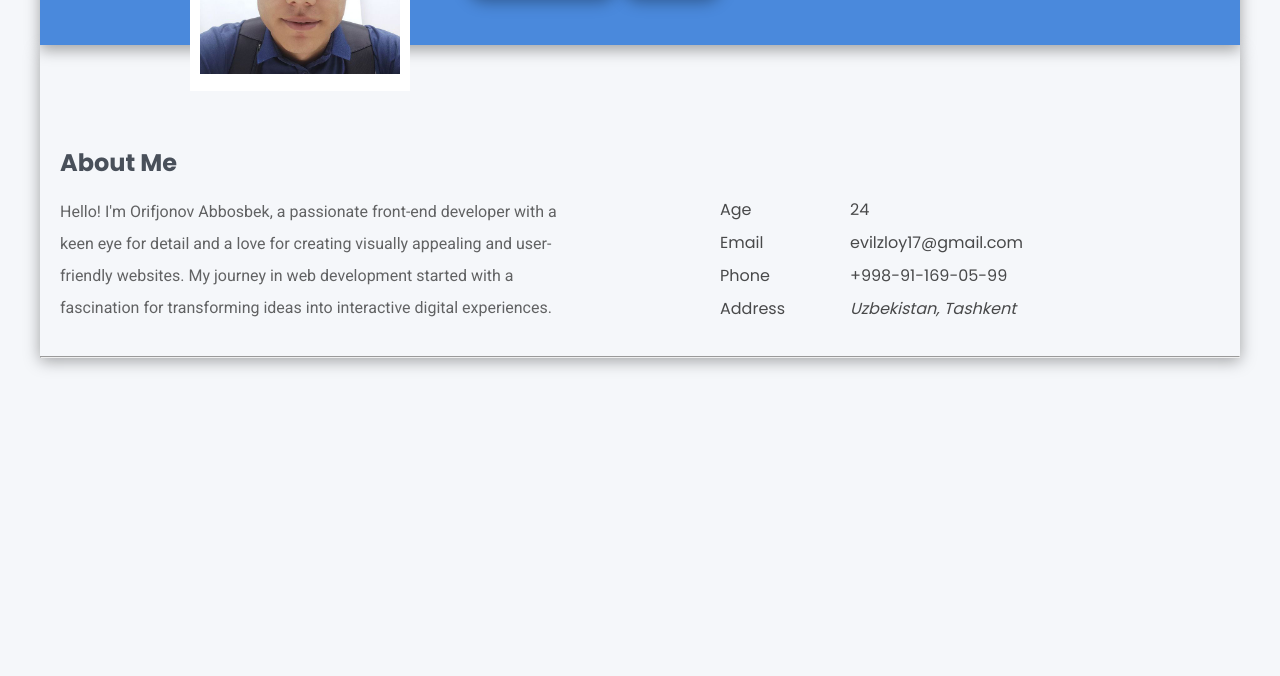
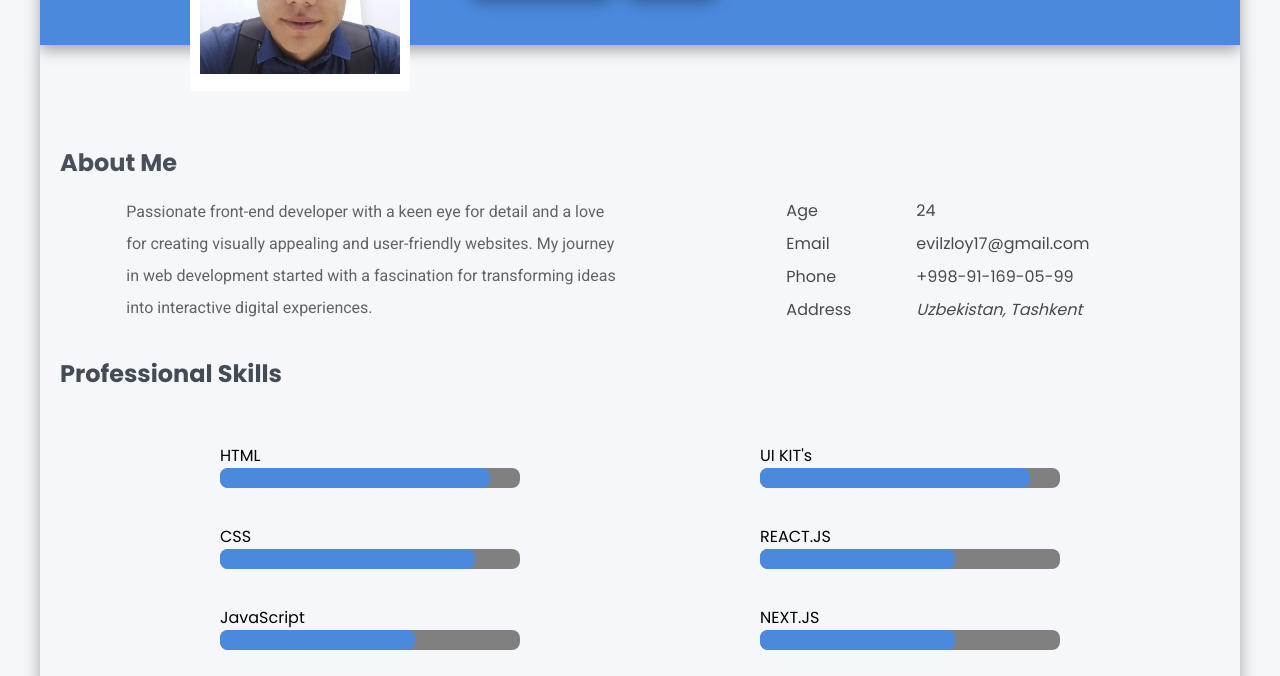
Before and after one commit to orifjonov-abbosbek/rsschool-cv, a plain HTML site: page index.html in a window 1280 px wide. Shown: the part 276-952 px from the top of the page. Before the commit the page ends 800 px from the top, so only its background shows below. Drawn offline with Linux system fonts and the light colour scheme.

Commit message:
added skills

```diff
--- a/index.css
+++ b/index.css
@@ -135,28 +135,33 @@ body {
 
 /****************** About section  *****************/
 
+.about {
+  border-bottom: none;
+}
 
 .about_wrapper {
   display: flex;
   align-items: center;
+  justify-content: center;
   column-gap: 10rem;
-  padding-top: 100px;
   padding-left: 20px;
   padding-right: 20px;
+
+  padding-bottom: 2rem;
+}
+
+.sss {
+  padding-top: 100px;
   box-shadow: rgba(0, 0, 0, 0.35) 0px 5px 15px;
-  padding-bottom: 2rem;
 }
 
 .about_me {
   color: #49505a;
+  margin-left: 20px;
   margin-bottom: 1rem;
-
 }
 
-
-
-
-.about_desc{
+.about_desc {
   width: 100%;
   font-family: "Roboto";
   max-width: 500px;
@@ -166,28 +171,72 @@ body {
   opacity: 0.6;
 }
 
-
-.contact_box{
-  margin-top: 3rem;
-}
-
-
-.contact_list{
+.contact_list {
   display: flex;
   flex-direction: column;
   row-gap: 0.5rem;
 }
 
-.contact_list_item{
+.contact_list_item {
   display: flex;
   column-gap: 5rem;
 }
 
-.argument{
+.argument {
   width: 50px;
   opacity: 0.7;
 }
 
-.value{
+.value {
   opacity: 0.7;
 }
+
+/******************** About section end   ******************/
+
+/******************** Skills section start  ***************/
+
+.skill{
+  padding-bottom: 5rem;
+}
+
+.skill_title {
+  color: #444b55;
+  margin-bottom: 2rem;
+  margin-left: 20px;
+}
+
+.skill_wrapper {
+  display: flex;
+  justify-content: center;
+  padding: 20px 20px;
+}
+
+.skill_box{
+  display: flex;
+  align-items: center;
+  column-gap: 15rem;
+}
+
+progress {
+  width: 300px;
+  height: 20px;
+  appearance: none;
+  border: none;
+  border-radius: 10px;
+  margin-bottom: 2rem;
+}
+
+progress::-webkit-progress-bar {
+  background-color: gray;
+  border-radius: 8px;
+}
+
+progress::-webkit-progress-value {
+  background-color: #4a89dc;
+  border-radius: 8px;
+}
+
+progress::-moz-progress-bar {
+  background-color: #4a89dc;
+  border-radius: 8px;
+}
--- a/index.html
+++ b/index.html
@@ -62,13 +62,19 @@
         </section>
 
 
+
+
+        <!-- About section  -->
+
         <section class="about">
             <div class="container">
+                <div class="sss">
+
+                    <h2 class="about_me">About Me</h2>
                     <div class="about_wrapper">
                         <div class="content">
-                        <h2 class="about_me">About Me</h2>
 
-                        <p class="about_desc">Hello! I'm Orifjonov Abbosbek, a passionate front-end developer with a
+                            <p class="about_desc">Passionate front-end developer with a
                                 keen eye for detail and a love
                                 for creating visually
                                 appealing and user-friendly websites. My journey in web development started with a
@@ -111,16 +117,53 @@
                             </ul>
                         </div>
                     </div>
-                <hr>
+
+
+
+                    <div class="skill">
+
+                        <h2 class="skill_title">Professional Skills</h2>
+                        <div class="skill_wrapper">
+                            <div class="skill">
+
+                                <div class="skill_box">
+                                    <div class="">
+                                        <p>HTML</p>
+                                        <progress class="progresss" id="progressBar" value="90" max="100"></progress>
+                                        <p>CSS</p>
+                                        <progress id="progressBar" value="85" max="100"></progress>
+                                        <p>JavaScript</p>
+                                        <progress id="progressBar" value="65" max="100"></progress>
+                                    </div>
+
+                                    <div class="">
+                                            <p>UI KIT's</p>
+                                            <progress class="progresss" id="progressBar" value="90" max="100"></progress>
+                                            <p>REACT.JS</p>
+                                            <progress id="progressBar" value="65" max="100"></progress>
+                                            <p>NEXT.JS</p>
+                                            <progress id="progressBar" value="65" max="100"></progress>
+                                    </div>
+                                </div>
+                            </div>
+                        </div>
+                    </div>
+                </div>
             </div>
         </section>
 
 
-        <section class="skills"></section>
+
+
+
+
     </main>
 
 
 
 </body>
 
+
+
+
 </html>
```
Lines whose indentation alone changed are shown as unchanged.
